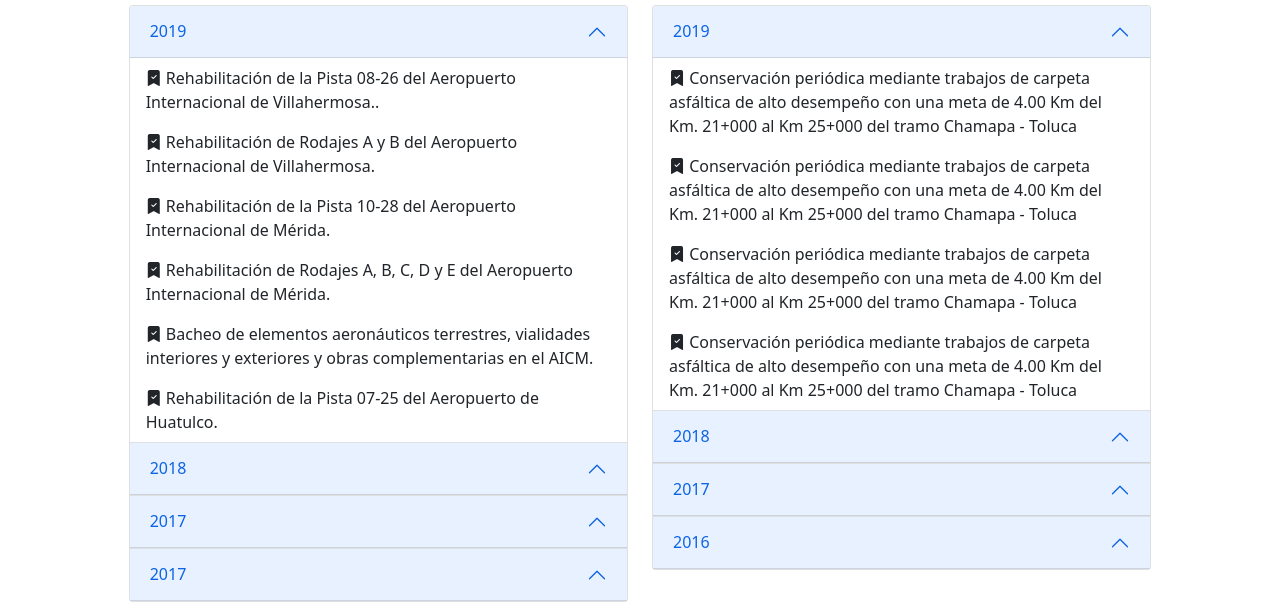
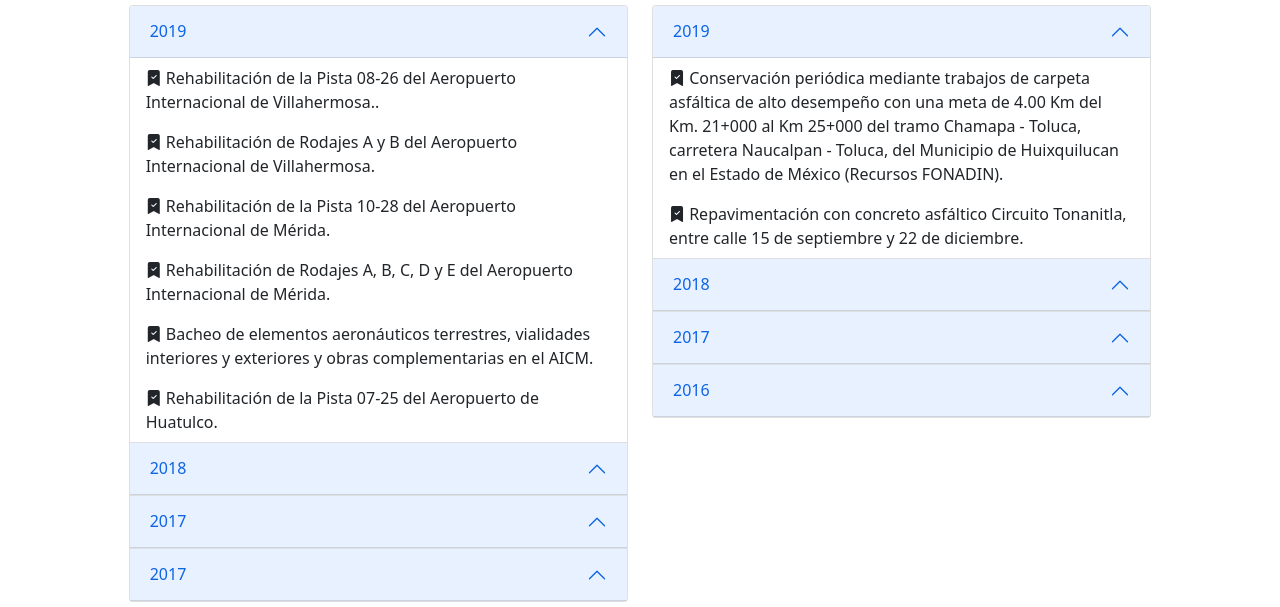
Before and after one commit to nfillon/Catsa-Web, a plain HTML site: page pages/proyectos.html in a window 1280 px wide. Shown: the part 723-1330 px from the top of the page. Drawn offline with nearby package versions, Linux system fonts and the light colour scheme.

Commit message:
Proyecto Final

```diff
--- a/pages/proyectos.html
+++ b/pages/proyectos.html
@@ -211,27 +211,10 @@
                             <li class="list-group-item border-0 bi bi-bookmark-check-fill">
                                 Conservación periódica mediante trabajos de carpeta
                                 asfáltica de alto desempeño con una meta de 4.00 Km del Km.
-                                21+000 al Km 25+000 del tramo Chamapa - Toluca
+                                21+000 al Km 25+000 del tramo Chamapa - Toluca, carretera Naucalpan - Toluca, del Municipio de Huixquilucan en el Estado de México (Recursos FONADIN).
                             </li>
-                            <li class="list-group-item border-0 bi bi-bookmark-check-fill"
-                            >
-                                Conservación periódica mediante trabajos de carpeta
-                                asfáltica de alto desempeño con una meta de 4.00 Km del Km.
-                                21+000 al Km 25+000 del tramo Chamapa - Toluca
-                            </li>
-                            <li
-                                    class="list-group-item border-0 bi bi-bookmark-check-fill"
-                            >
-                                Conservación periódica mediante trabajos de carpeta
-                                asfáltica de alto desempeño con una meta de 4.00 Km del Km.
-                                21+000 al Km 25+000 del tramo Chamapa - Toluca
-                            </li>
-                            <li
-                                    class="list-group-item border-0 bi bi-bookmark-check-fill"
-                            >
-                                Conservación periódica mediante trabajos de carpeta
-                                asfáltica de alto desempeño con una meta de 4.00 Km del Km.
-                                21+000 al Km 25+000 del tramo Chamapa - Toluca
+                            <li class="list-group-item border-0 bi bi-bookmark-check-fill">
+                                Repavimentación con concreto asfáltico Circuito Tonanitla, entre calle 15 de septiembre y 22 de diciembre.
                             </li>
                         </ul>
                     </div>
```
Also changed, not shown: index.html (+1 -1 lines), pages/contacto.html (+1 -1 lines), pages/experiencia.html (+1 -1 lines).
